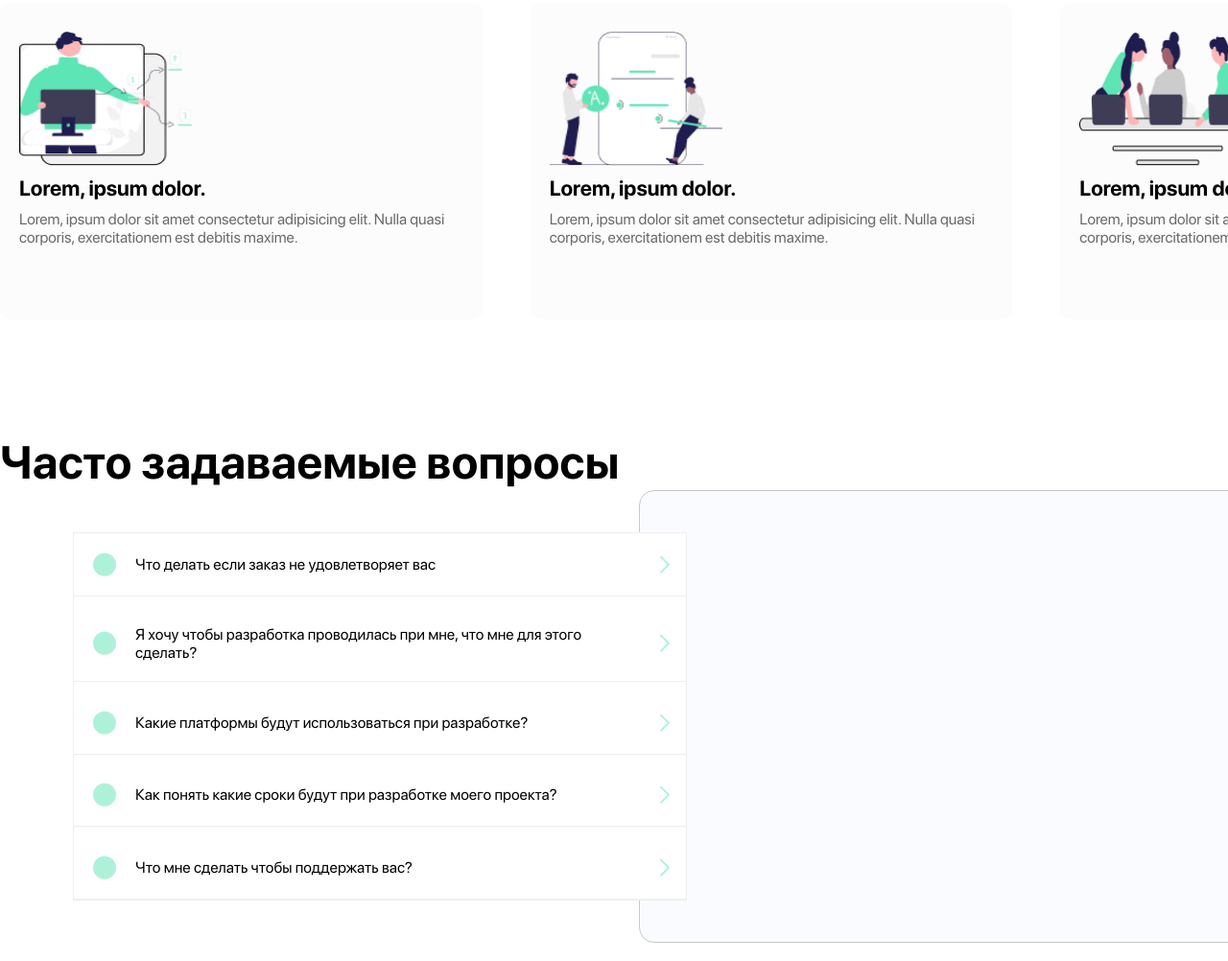
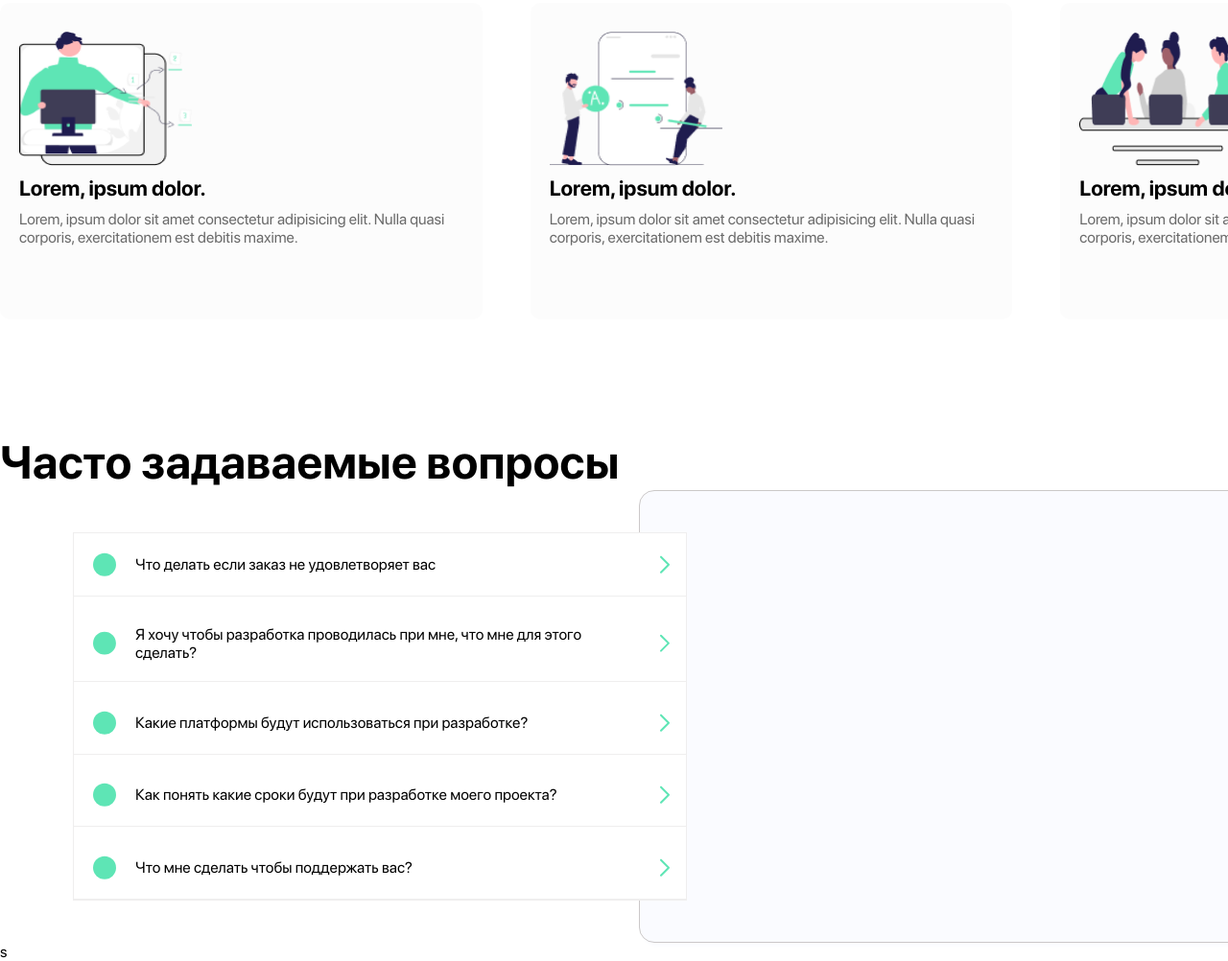
Before and after one commit to pataybob/delayou, a plain HTML site: page index.html in a window 1280 px wide. Shown: the part 3046-4048 px from the top of the page at 96% size. Drawn offline with Linux system fonts and the light colour scheme.

Commit message:
beforeChanges

```diff
--- a/index.html
+++ b/index.html
@@ -168,44 +168,69 @@
                 </div>
                 <div class="questions__body">
                     <div class="question__side">
-                        <div class="question " onclick="showAnswer(1)">
-                            <div class="ellipse active" >
-                                <img src="./src/images/Ellipse.png" alt="">
+                        <div class="question" onclick="showAnswer(1) ; toggleColor(this)" >
+                            <div class="ellipse" >
+                                <svg width="24" height="25" viewBox="0 0 24 25" fill="none" xmlns="http://www.w3.org/2000/svg">
+                                    <circle cx="12" cy="12.6699" r="12" fill="#5EE5B5" fill-opacity="1"/>
+                                </svg>
                                 <p>Что делать если заказ не удовлетворяет вас</p>
                             </div>
-                            <img src="/src/images/arrow-right.png" alt="">
+                            <svg width="24" height="25" viewBox="0 0 24 25" fill="none" xmlns="http://www.w3.org/2000/svg">
+                                <path d="M7.99997 4.66992L16 12.6699L7.99997 20.6699" stroke="#5EE5B5" stroke-width="2" stroke-linecap="round" stroke-linejoin="round"/>
+                            </svg>
+
                         </div>
-                        <div class="question" onclick="showAnswer(2)">
+                        <div class="question " onclick="showAnswer(2) ; toggleColor(this)" >
                             <div class="ellipse active">
-                                <img src="./src/images/Ellipse.png" alt="">
+                                <svg width="24" height="25" viewBox="0 0 24 25" fill="none" xmlns="http://www.w3.org/2000/svg">
+                                    <circle cx="12" cy="12.6699" r="12" fill="#5EE5B5" fill-opacity="1"/>
+                                </svg>
                                 <p>Я хочу чтобы разработка проводилась при мне, что мне для этого сделать?</p>
                             </div>
-                            <img src="/src/images/arrow-right.png" alt="">
+                            <svg width="24" height="25" viewBox="0 0 24 25" fill="none" xmlns="http://www.w3.org/2000/svg">
+                                <path d="M7.99997 4.66992L16 12.6699L7.99997 20.6699" stroke="#5EE5B5" stroke-width="2" stroke-linecap="round" stroke-linejoin="round"/>
+                            </svg>
+
                         </div>
-                        <div class="question" onclick="showAnswer(3)">
+                        <div class="question " onclick="showAnswer(3) ; toggleColor(this);">
                             <div class="ellipse active">
-                                <img src="./src/images/Ellipse.png" alt="">
+                                <svg width="24" height="25" viewBox="0 0 24 25" fill="none" xmlns="http://www.w3.org/2000/svg">
+                                    <circle cx="12" cy="12.6699" r="12" fill="#5EE5B5" fill-opacity="1"/>
+                                </svg>
                                 <p>Какие платформы будут использоваться при разработке?</p>
                             </div>
-                            <img src="/src/images/arrow-right.png" alt="">
+                            <svg width="24" height="25" viewBox="0 0 24 25" fill="none" xmlns="http://www.w3.org/2000/svg">
+                                <path d="M7.99997 4.66992L16 12.6699L7.99997 20.6699" stroke="#5EE5B5" stroke-width="2" stroke-linecap="round" stroke-linejoin="round"/>
+                            </svg>
+
                         </div>
-                        <div class="question" onclick="showAnswer(4)">
+                        <div class="question " onclick="showAnswer(4) ; toggleColor(this)" >
                             <div class="ellipse active">
-                                <img src="./src/images/Ellipse.png" alt="">
+                                <svg width="24" height="25" viewBox="0 0 24 25" fill="none" xmlns="http://www.w3.org/2000/svg">
+                                    <circle cx="12" cy="12.6699" r="12" fill="#5EE5B5" fill-opacity="1"/>
+                                </svg>
                                 <p>Как понять какие сроки будут при разработке моего проекта?</p>
                             </div>
-                            <img src="/src/images/arrow-right.png" alt="">
+                            <svg width="24" height="25" viewBox="0 0 24 25" fill="none" xmlns="http://www.w3.org/2000/svg">
+                                <path d="M7.99997 4.66992L16 12.6699L7.99997 20.6699" stroke="#5EE5B5" stroke-width="2" stroke-linecap="round" stroke-linejoin="round"/>
+                            </svg>
+
                         </div>
-                        <div class="question" onclick="showAnswer(5)">
+                        <div class="question " onclick="showAnswer(5) ; toggleColor(this)" >
                             <div class="ellipse active">
-                                <img src="./src/images/Ellipse.png" alt="">
+                                <svg width="24" height="25" viewBox="0 0 24 25" fill="none" xmlns="http://www.w3.org/2000/svg">
+                                    <circle cx="12" cy="12.6699" r="12" fill="#5EE5B5" fill-opacity="1"/>
+                                </svg>
                                 <p>Что мне сделать чтобы поддержать вас?</p>
                             </div>
-                            <img src="/src/images/arrow-right.png" alt="">
+                            <svg width="24" height="25" viewBox="0 0 24 25" fill="none" xmlns="http://www.w3.org/2000/svg">
+                                <path d="M7.99997 4.66992L16 12.6699L7.99997 20.6699" stroke="#5EE5B5" stroke-width="2" stroke-linecap="round" stroke-linejoin="round"/>
+                            </svg>
+
                         </div>
                     </div>
                     <div class="answers">
-                        <div id="answer1" class="answer hidden">
+                        <div id="answer1" class="answer hidden" >
                             <h1>Что делать если заказ не удовлетворяет вас?</h1>
                             <p>Нужно сообщить об этом ведущему куратору проекта что в нём есть нюансы и нужно внести правки, после этого вы созвонитесь в звонке на более удобной для вас платформе.</p>
                             <p>Далее вам нужно будет на демонстрации экрана дать понять какие правки нужно будет внести, куратор запишет это и передаст комнаде разработчиков!</p>
@@ -236,6 +261,7 @@
                     </div>
                 </div>
             </div>
+            <div class="debitis">s</div>
         </div>
 
 
--- a/src/js/script.js
+++ b/src/js/script.js
@@ -9,3 +9,18 @@ function showAnswer(questionNumber) {
         selectedAnswer.style.display = 'block';
     }
 }
+
+
+let selectedElement = null;
+
+function toggleColor(element) {
+    if (selectedElement) {
+        selectedElement.classList.remove('selected');
+    }
+    if (element !== selectedElement) {
+        element.classList.add('selected');
+        selectedElement = element;
+    } else {
+        selectedElement = null;
+    }
+}
--- a/src/scss/_main.scss
+++ b/src/scss/_main.scss
@@ -215,7 +215,7 @@
 
             }
             &:hover{
-                box-shadow: #cbc8c8 0px 2px 30px;
+                box-shadow: rgba(255, 255, 255, 0.25) 0px 4px 30px;
                 transition: 0.3s ease;
             }
         }
@@ -257,7 +257,8 @@
                         justify-content: space-between;
                         padding: 0 10px;
                         align-items: center;
-                        border-bottom: 0.5px solid rgb(203, 200, 200 , 0.3);;
+                        border-bottom: 0.5px solid rgb(203, 200, 200 , 0.3);
+                        cursor: pointer;
                         .ellipse{
                             display: flex;
                             flex-direction: row;
@@ -266,6 +267,21 @@
                             padding: 20px 10px;
                             gap: 20px;
 
+                        }
+                    }
+                    .selected{
+                        background-color: #FAFBFF !important;
+                        .ellipse{
+                            svg{
+                                circle{
+                                    fill: #624AFF;
+                                }
+                            }
+                        }
+                        svg{
+                            path{
+                                stroke: #624AFF;
+                            }
                         }
                     }
 
@@ -294,8 +310,10 @@
                             font-family: $regular;
                         }
                     }
+
                     #answer2{
                         padding: 50px 100px;
+
                         h1{
                             font-size: 18px;
                             font-family: $bold;
```
Also changed, not shown: zalupa.html (added, +35 -0 lines), src/css/style.css, src/images/arrow-right.svg (added), src/images/ellipse.svg (added).
